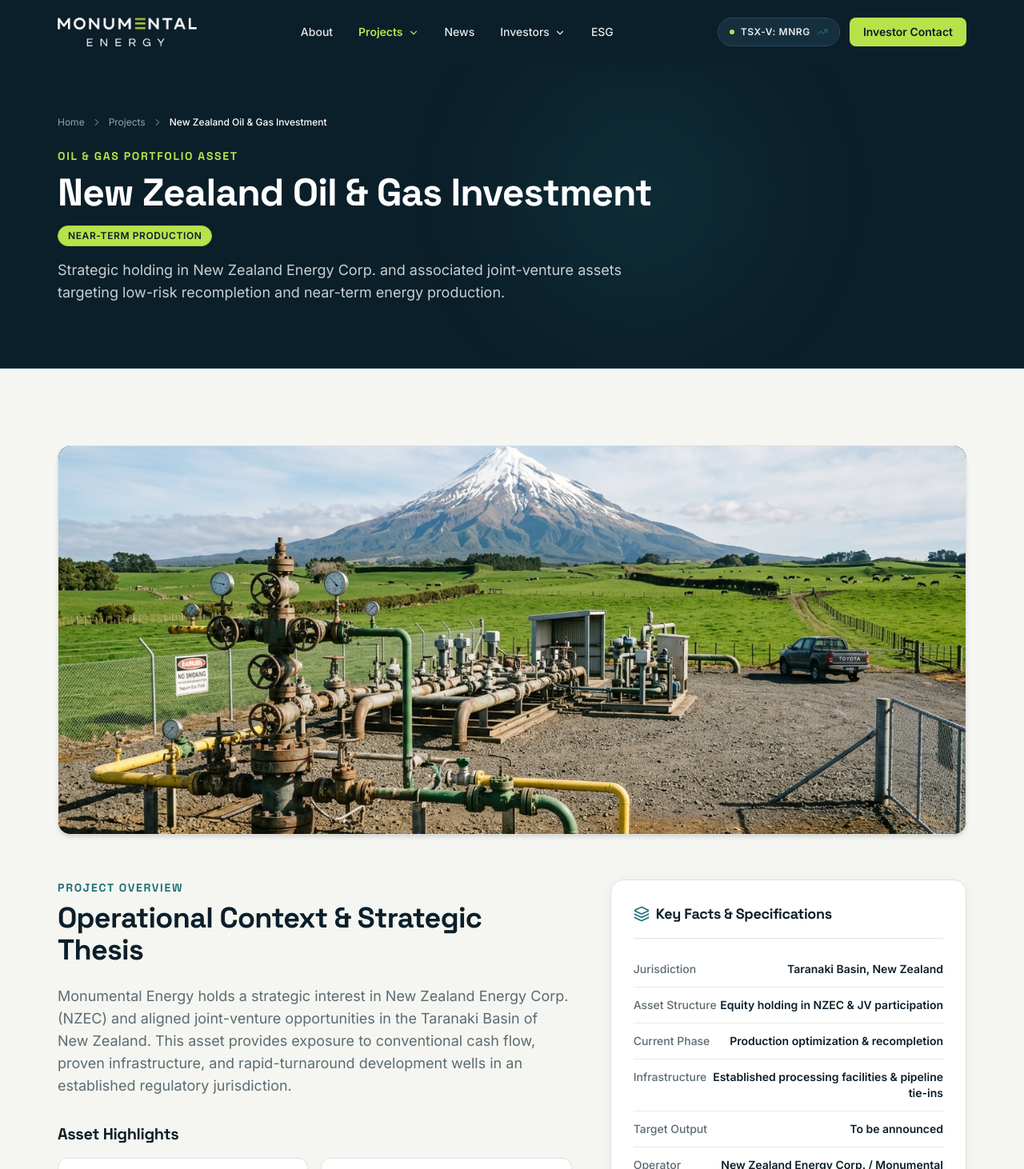
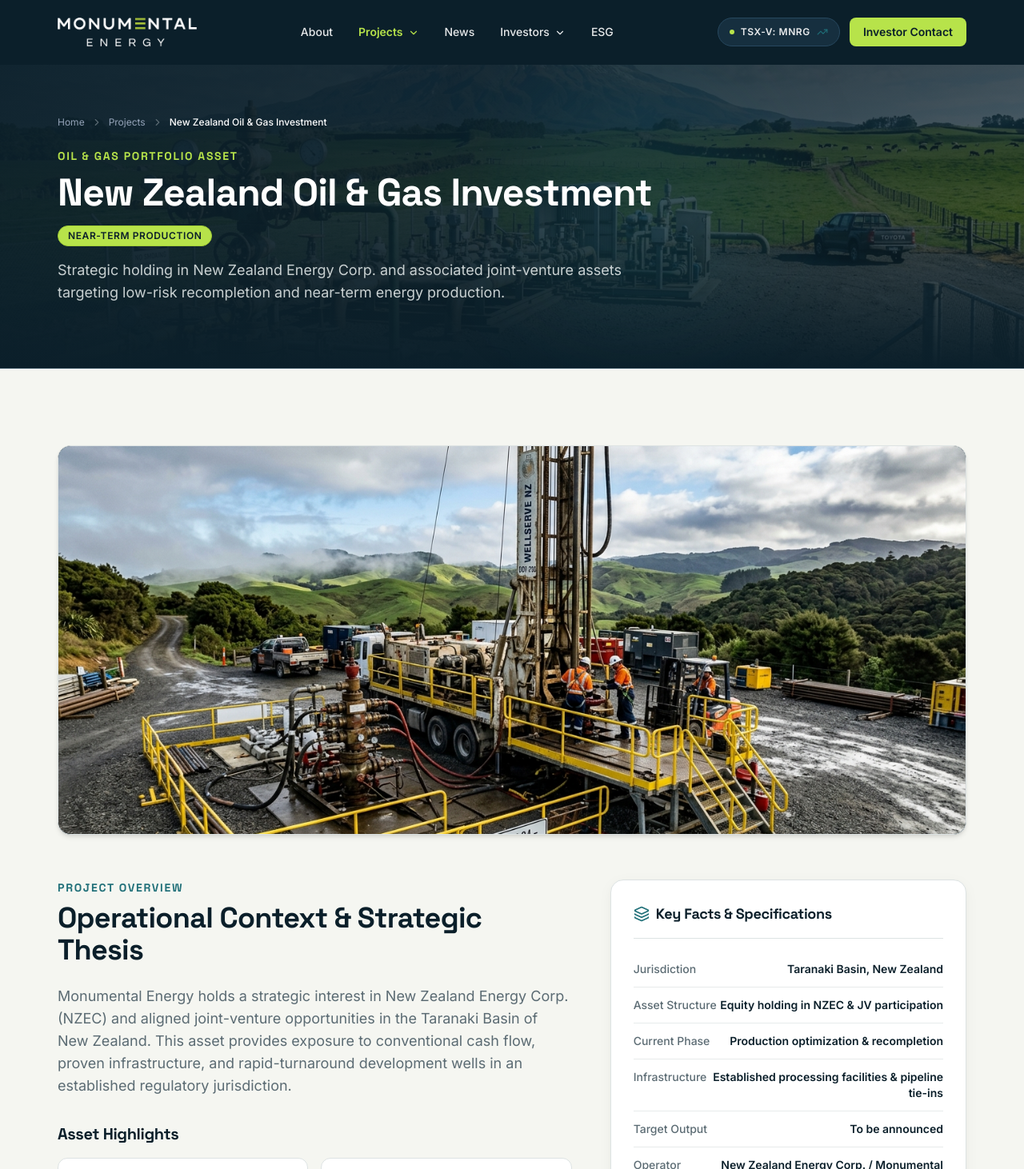
Before and after one commit to Mritunjai-17/monumental, a Next.js app: page /projects/new-zealand in a window 1280 px wide. Shown: the top 1462 px of the page at 80% size. Built offline with nearby package versions, Linux system fonts and the light colour scheme.

Commit message:
feat: add authentic hero background images to New Zealand and Salar de Turi project detail pages

```diff
--- a/src/components/sections/ProjectDetailView.tsx
+++ b/src/components/sections/ProjectDetailView.tsx
@@ -23,7 +23,7 @@
 export const ProjectDetailView: React.FC<{ project: Project }> = ({ project }) => {
   return (
     <>
-      {/* 1. Consistent Navy Hero with Breadcrumbs */}
+      {/* 1. Consistent Navy Hero with Breadcrumbs & Contextual Background Image */}
       <PageHero
         title={project.name}
         eyebrow={`${project.category} Portfolio Asset`}
@@ -37,6 +37,7 @@
             {project.statusBadge}
           </Badge>
         }
+        backgroundImage={project.heroImage}
       />
 
       {/* 2. Overview & Key Facts Table (Off-white) */}
@@ -46,9 +47,10 @@
           <div className="relative w-full aspect-[16/9] sm:aspect-[21/9] rounded-[16px] overflow-hidden border border-[#DDE3E3] shadow-md mb-10 lg:mb-14 bg-[#0B1F2A]">
             <MediaReveal parallax={0.1}>
               <Image
-                src={project.heroImage}
+                src={project.bannerImage || project.heroImage}
                 alt={`${project.name}, ${project.location}`}
                 fill
+                priority
                 sizes="(min-width: 1200px) 1136px, 100vw"
                 className="object-cover object-center"
               />
--- a/src/data/projects.ts
+++ b/src/data/projects.ts
@@ -13,6 +13,7 @@
     shortSummary: 'Strategic holding in New Zealand Energy Corp. and associated joint-venture assets targeting low-risk recompletion and near-term energy production.',
     description: 'Monumental Energy holds a strategic interest in New Zealand Energy Corp. (NZEC) and aligned joint-venture opportunities in the Taranaki Basin of New Zealand. This asset provides exposure to conventional cash flow, proven infrastructure, and rapid-turnaround development wells in an established regulatory jurisdiction.',
     heroImage: '/images/project-new-zealand.jpg',
+    bannerImage: '/images/news-taranaki-workover.jpg',
     cardMetric: 'Recompletion targets',
     keyFacts: [
       { label: 'Jurisdiction', value: 'Taranaki Basin, New Zealand' },
@@ -78,6 +79,7 @@
     shortSummary: '2% Net Smelter Return (NSR) royalty across 8,500 hectares of claims located in the South American Lithium Triangle.',
     description: 'The Salar de Turi Lithium Project spans approximately 8,500 hectares within the Lithium Triangle in northern Chile. Monumental Energy retains a 2.0% Net Smelter Return (NSR) royalty over the concession package, positioning shareholders to benefit from long-term lithium demand without direct operational capital expenditure requirements.',
     heroImage: '/images/project-salar-de-turi.jpg',
+    bannerImage: '/images/news-lithium-survey.jpg',
     cardMetric: '8,500 hectares',
     keyFacts: [
       { label: 'Concession Area', value: '8,500 Hectares (approx. 21,000 acres)' },
--- a/src/types/index.ts
+++ b/src/types/index.ts
@@ -10,6 +10,7 @@
   shortSummary: string;
   description: string;
   heroImage: string;
+  bannerImage?: string;
   /** Short metric shown in the project card footer. */
   cardMetric: string;
   keyFacts: { label: string; value: string }[];
```
